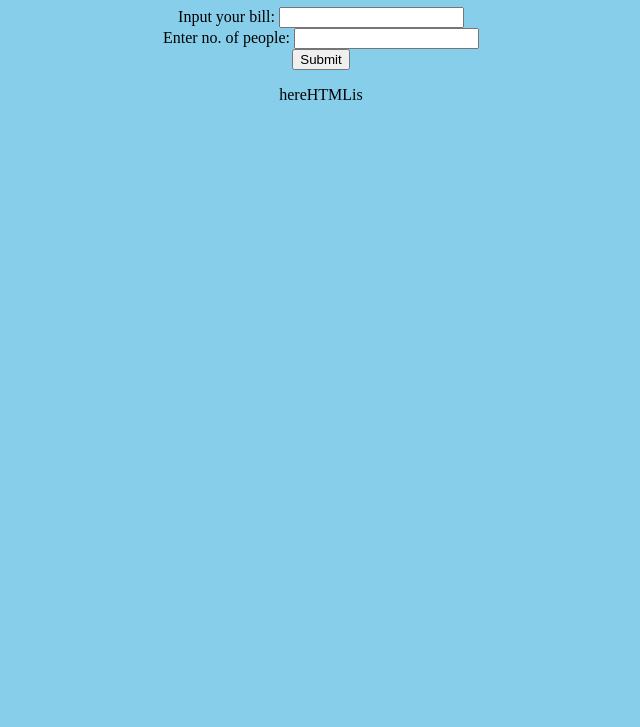
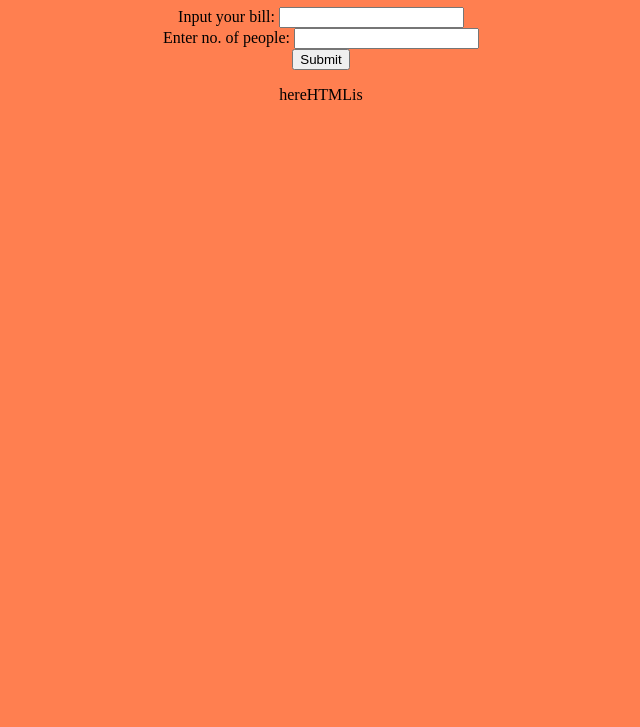
Before and after one commit to JasonP420651/PageStructure.HTML, a plain HTML site: page index.HTML in a window 1280 px wide. Shown: the part 73-800 px from the top of the page, without its empty margins (319-959 px from the left). Drawn offline with Linux system fonts and the light colour scheme.

Commit message:
index add

```diff
--- a/PageStructure.HTML
+++ b/index.HTML
@@ -4,11 +4,10 @@
         <meta charset="UTF-8">
         <title>Bill Splitter</title>
 
-         <!-- CSS properties. -->
           <style type="text/css">
           body
         {
-        background-color:skyblue;
+        background-color:coral;
         text-align:center;
         }
         </style>
```
